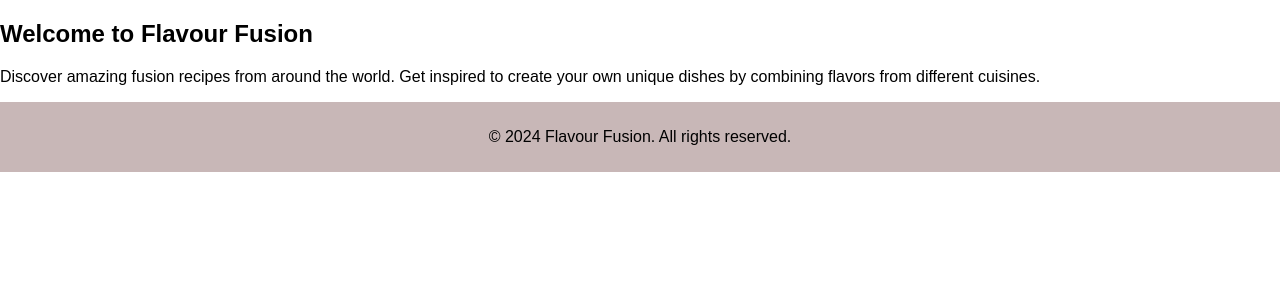
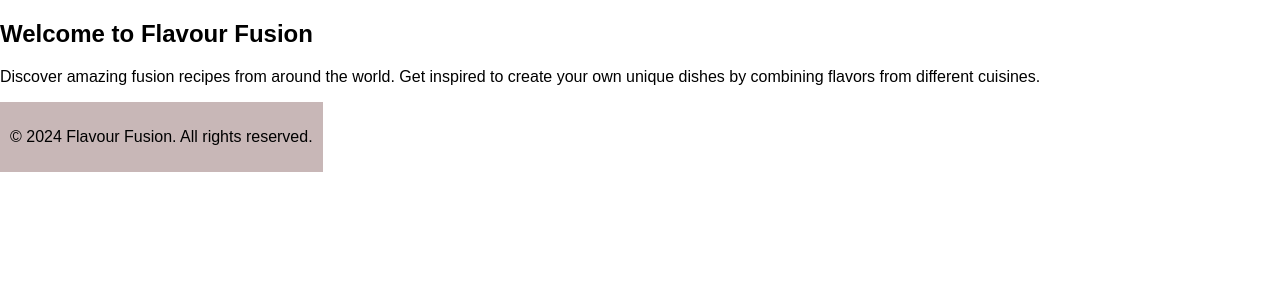
Before and after one commit to leone-nyaga/flavour_fusion, a Flask app: page / in a window 1280 px wide. Shown: the part 228-528 px from the top of the page. Run offline with Flask 3, Linux system fonts and the light colour scheme.

Commit message:
added some css styles

```diff
--- a/app/static/css/styles.css
+++ b/app/static/css/styles.css
@@ -47,4 +47,5 @@ footer {
     background-color: #c8b7b7;
     padding: 10px;
     text-align: center;
+    position: absolute;
 }
```
